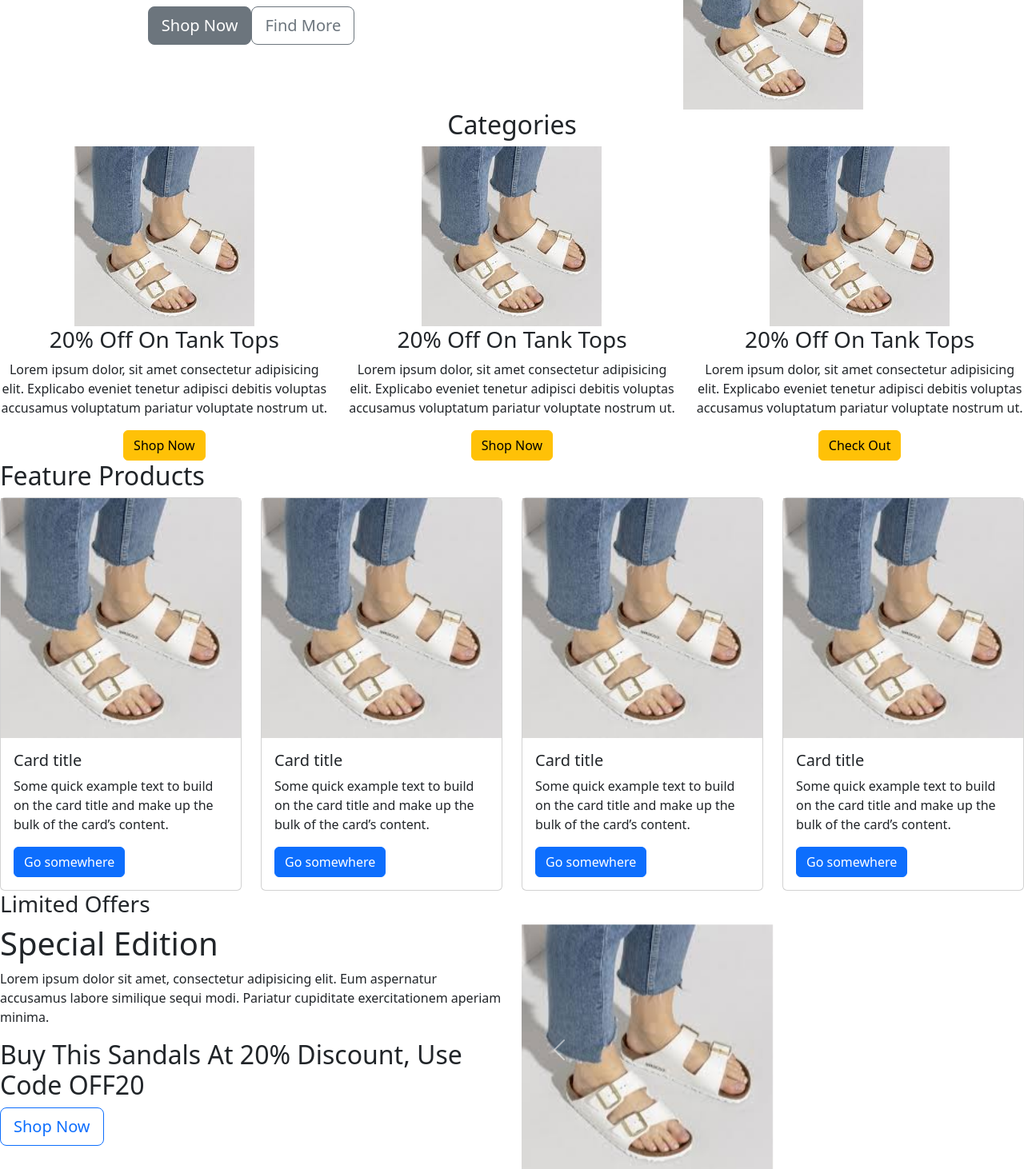
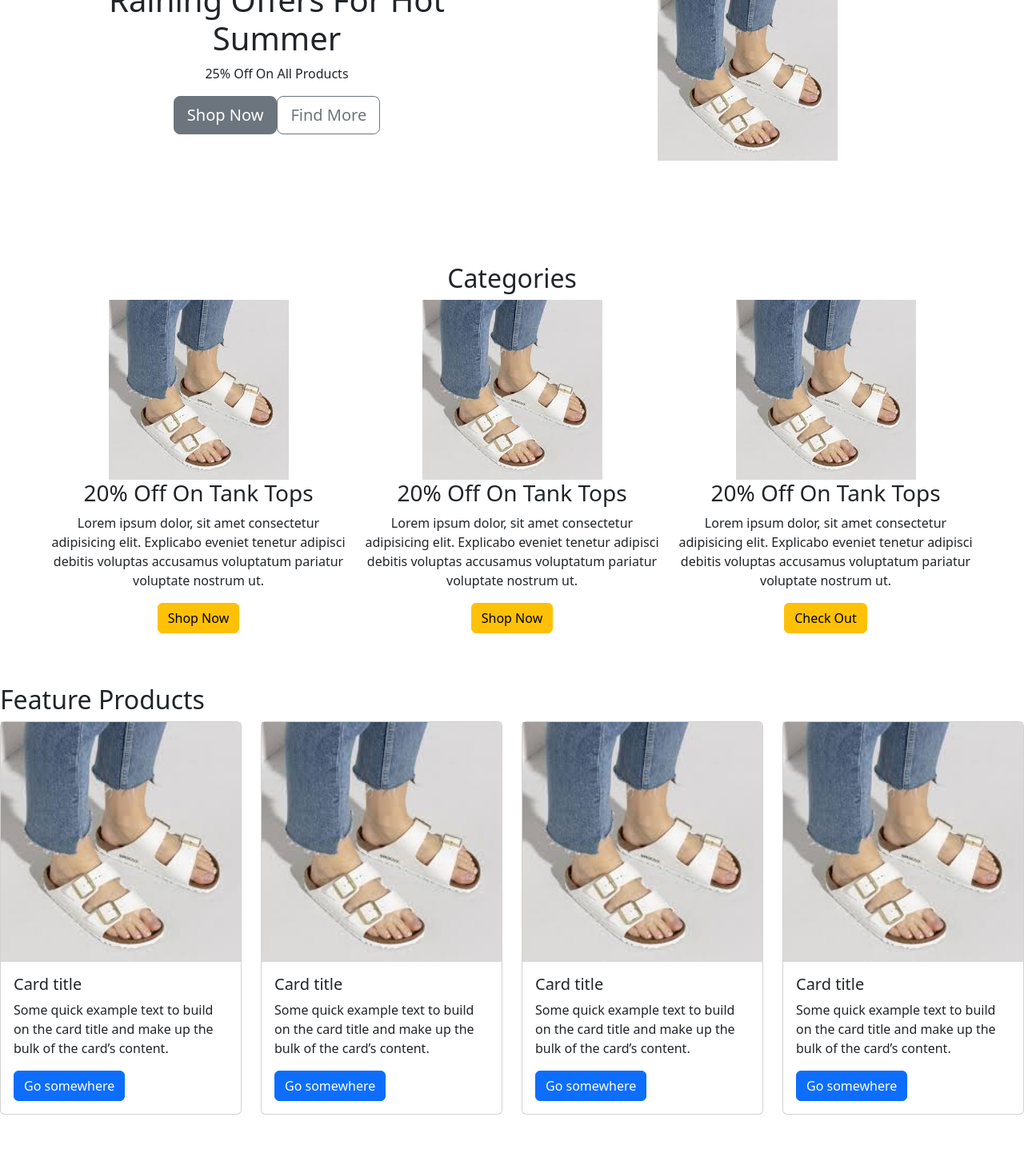
Before and after one commit to HarunaZakaria/HarunzyCollection, a React (Vite) app: page / in a window 1280 px wide. Shown: the part 160-1622 px from the top of the page at 80% size. Built offline with nearby package versions, Linux system fonts and the light colour scheme.

Commit message:
add some style

```diff
--- a/src/index.css
+++ b/src/index.css
@@ -75,6 +75,9 @@ button:focus-visible {
   background-color: aquamarine;
 }
 .header-message{
-
+ padding: 5%;
   text-align: center;
 }
+.limited-offers{
+  padding: 5%;
+}
```
